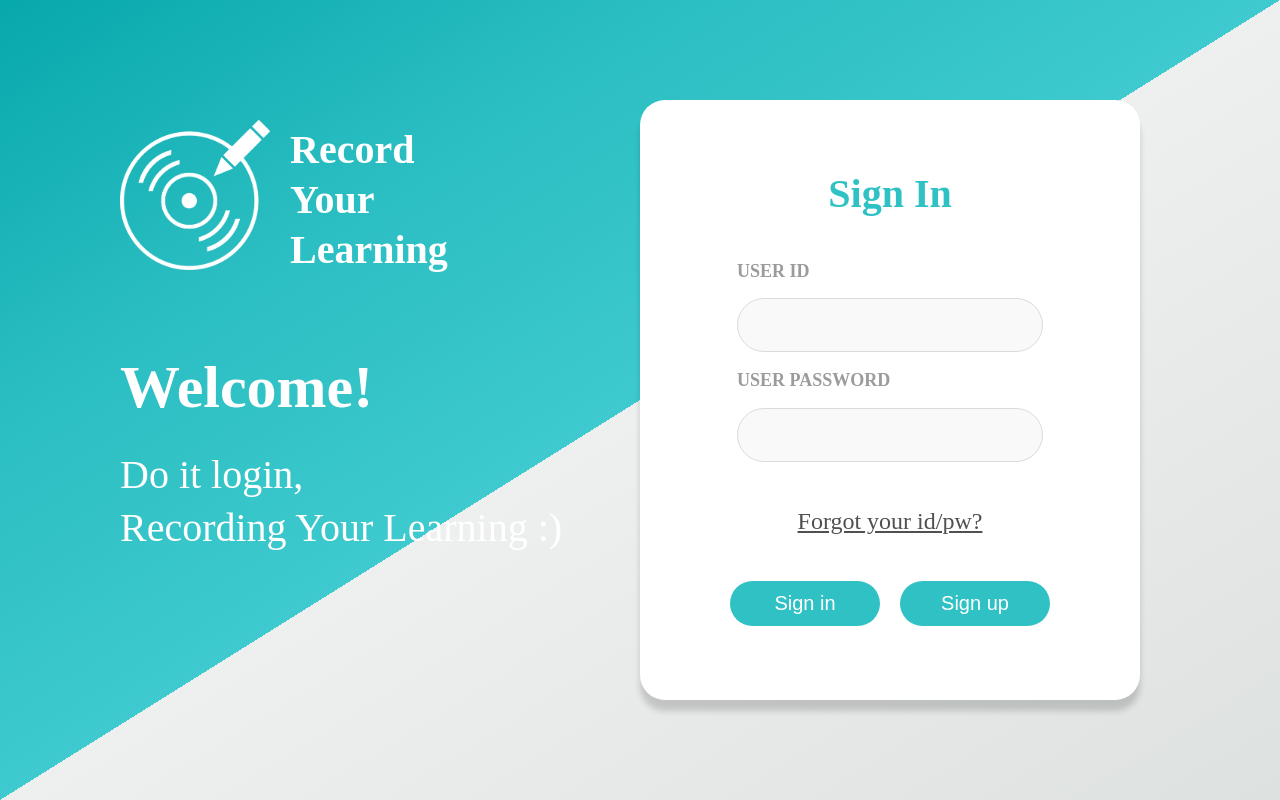
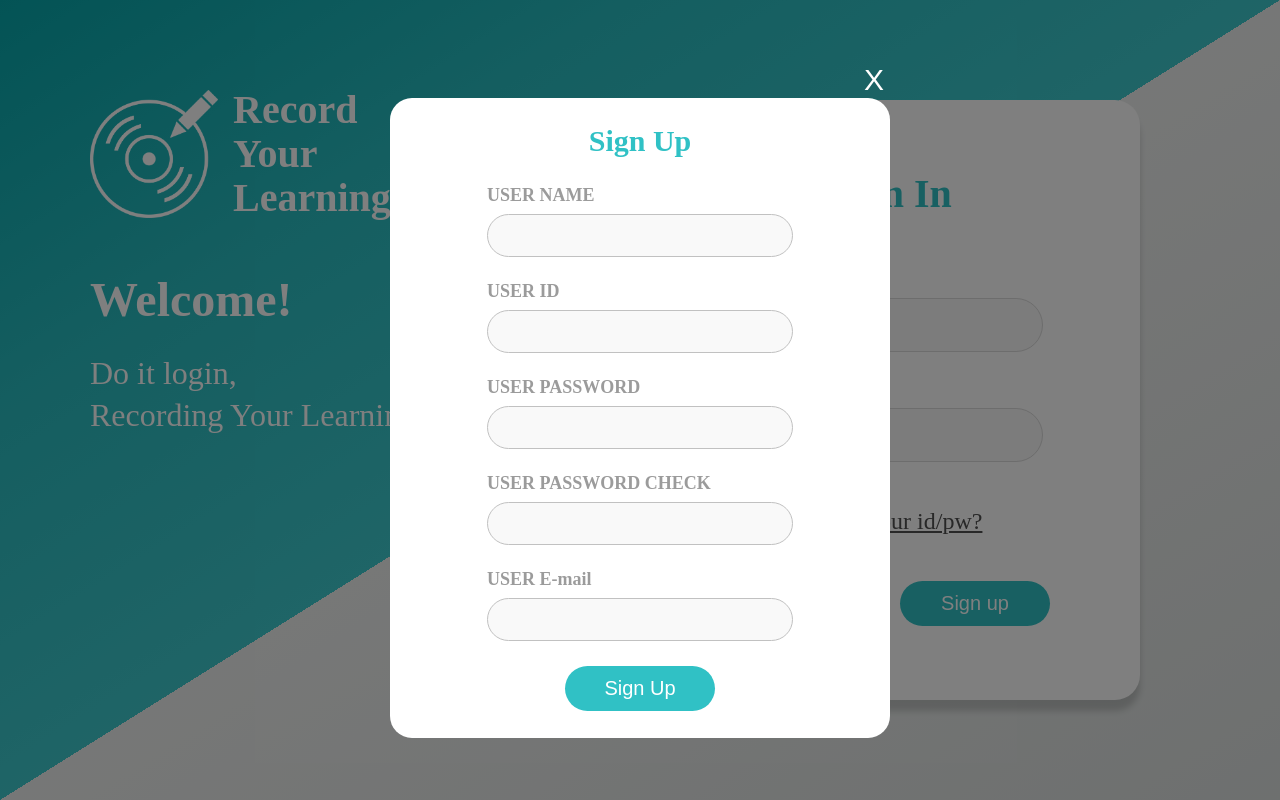
Before and after one commit to ParkJsoo/RecordYourLearning, a Vue app in the folder record-your-learning/: page / in a window 1280 px wide. Both pictures are taken after a click on the button "Sign up". Built offline with nearby package versions, Linux system fonts and the light colour scheme.

Commit message:
Create SignUp modal
회원가입 모달 구현 시작

```diff
--- a/record-your-learning/src/components/LoginPage.vue
+++ b/record-your-learning/src/components/LoginPage.vue
@@ -25,7 +25,11 @@
                 <a class="find_user_info" href="/">Forgot your id/pw?</a>
                 <div class="loginBox_button">
                     <button type="button">Sign in</button>
-                    <button type="button">Sign up</button>
+                    <!-- <button type="button">Sign up</button> -->
+                    <button type="button" id="show-modal" @click="showModal = true">Sign up</button>
+                    <signup-modal v-if="showModal" @close="showModal = false">
+
+                    </signup-modal>
                 </div>
             </div>
         </div>
@@ -33,8 +37,17 @@
 </template>
 
 <script>
+import SignupModal from './SignupModal.vue'
+
 export default {
-
+    data: function() {
+        return {
+            showModal: false
+        }
+    },
+    components: {
+        'SignupModal': SignupModal
+    }
 }
 </script>
 
@@ -47,38 +60,37 @@ export default {
     }
     .login-left {
         width: 50%;
-        padding: 120px 0 0 120px;
+        padding: 90px 0 0 90px;
         box-sizing: border-box;
     }
     .login-logo {
         display: flex;
-        align-items: flex-end;
     }
     .login-logo > img {
-        margin-right: 20px;
-        width: 150px;
+        margin-right: 15px;
+        width: 8rem;
     }
     .login-logo_title {
         cursor: default;
-        height: 140px;
+        height: 128px;
         display: flex;
         flex-direction: column;
         justify-content: space-between;
         color: white;
-        font-size: 40px;
+        font-size: 2.5rem;
         font-weight: 600;
     }
     .login-welcome {
-        margin-top: 78px;
+        margin-top: 50px;
         cursor: default;
         color: white;
-        font-size: 40px;
+        font-size: 2rem;
         font-weight: normal;
         line-height: 1.33;
     }
     .login-welcome :nth-child(1) {
         margin-bottom: 20px;
-        font-size: 60px;
+        font-size: 3rem;
         font-weight: 600;
     }
     .login-right {
--- /dev/null
+++ b/record-your-learning/src/components/SignupModal.vue
@@ -0,0 +1,140 @@
+<template>
+    <transition name="modal">
+        <div class="modal-mask">
+            <div class="modal-wrapper">
+                <button class="modal-default-button" @click="$emit('close')">
+                    X
+                </button>
+                <div class="modal-container">
+                    <div class="modal-header">
+                        <div name="header">
+                            Sign Up
+                        </div>
+                    </div>
+                    <div class="modal-body" name="body">
+                        <label for="join_name">USER NAME</label><input id="join_name" v-model="join_name" type="text">
+                        <label for="join_id">USER ID</label><input id="join_id" v-model="join_id" type="text">
+                        <label for="join_pw">USER PASSWORD</label><input id="join_pw" v-model="join_pw" type="password">
+                        <label for="join_pw2">USER PASSWORD CHECK</label><input id="join_pw2" v-model="join_pw2" type="password">
+                        <label for="join_email">USER E-mail</label><input id="join_email" v-model="join_email" type="email">
+                    </div>
+                    <div class="modal-footer" name="footer">
+                        <button class="signUp-button" @click="$emit('close')">
+                            Sign Up
+                        </button>
+                    </div>
+                </div>
+            </div>
+        </div>signUp-button
+    </transition>
+</template>
+
+<script>
+export default {
+
+}
+</script>
+
+<style scoped>
+    .modal-mask {
+        position: fixed;
+        z-index: 9998;
+        top: 0;
+        left: 0;
+        width: 100%;
+        height: 100%;
+        background-color: rgba(0, 0, 0, .5);
+        display: table;
+        transition: opacity .3s ease;
+    }
+
+    .modal-wrapper {
+        display: table-cell;
+        text-align: center;
+        vertical-align: middle;
+    }
+
+    .modal-container {
+        display: flex;
+        flex-direction: column;
+        align-items: center;
+        justify-content: space-around;
+        width: 400px;
+        height: 600px;
+        margin: 0px auto;
+        padding: 20px 50px;
+        background-color: #fff;
+        border-radius: 22px;
+        transition: all .3s ease;
+    }
+
+    .modal-header {
+        color: #30c1c5;
+        font-size: 30px;
+        font-weight: 600;
+    }
+
+    .modal-body {
+        height: 480px;
+        display: flex;
+        flex-direction: column;
+        align-items: flex-start;
+        justify-content: space-around;
+    }
+
+    .modal-body > label {
+        margin-top: 15px;
+        color: #9b9b9b;
+        font-size: 18px;
+        font-weight: 600;
+    }
+    .modal-body > input {
+        margin-top: 10px;
+        margin-bottom: 10px;
+        width: 300px;
+        height: 50px;
+        border-radius: 35px;
+        border: solid 1px #c1c1c1;
+        background-color: #f9f9f9;
+    }
+    .modal-body > input:hover {
+        border: solid 1px #38c3c7;
+    }
+
+    .modal-default-button {
+        width: 500px;
+        cursor: pointer;
+        color: white;
+        font-size: 30px;
+        font-weight: 500;
+        text-align: end;
+        border: none;
+        background: none;
+    }
+
+    .signUp-button {
+        cursor: pointer;
+        color: white;
+        font-size: 20px;
+        font-weight: 500;
+        width: 150px;
+        height: 45px;
+        border: none;
+        border-radius: 27px;
+        background-color: #30c1c5;
+    }
+
+    .modal-enter {
+        opacity: 0;
+    }
+
+    .modal-leave-active {
+        opacity: 0;
+    }
+
+    .modal-enter .modal-container,
+    .modal-leave-active .modal-container {
+    -webkit-transform: scale(1.1);
+        transform: scale(1.1);
+    }
+</style>
```
